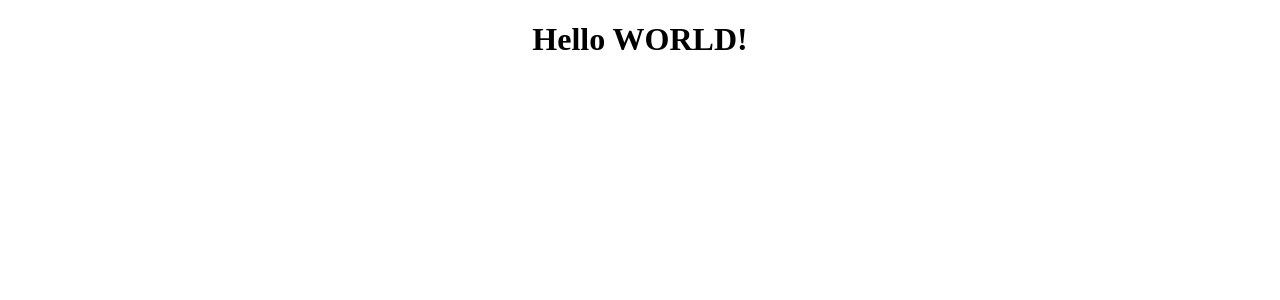
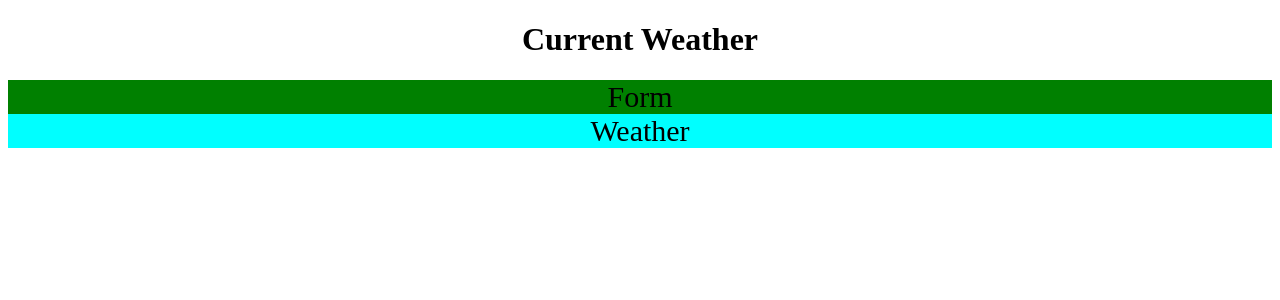
Before and after one commit to SasaMilicic/city-weather-app, a React (Create React App) app: page / in a window 1280 px wide. Shown: the top 300 px of the page. Built offline with nearby package versions, Linux system fonts and the light colour scheme; no server answers.

Commit message:
add basic components

```diff
--- a/src/App.js
+++ b/src/App.jsx
@@ -1,6 +1,8 @@
 import { useEffect } from 'react';
-import './App.css';
+import './style/style-app.css';
 import { getCityWeather } from './data/fetch-data';
+import Form from './components/Form';
+import Weather from './components/Weather';
 
 function App() {
   useEffect(() => {
@@ -8,8 +10,10 @@ function App() {
   }, []);
 
   return (
-    <div className="App">
-      <h1>Hello WORLD!</h1>
+    <div className="style-app">
+      <h1>Current Weather</h1>
+      <Form />
+      <Weather />
     </div>
   );
 }
--- /dev/null
+++ b/src/components/Form.jsx
@@ -0,0 +1,8 @@
+import React from 'react';
+import '../style/style-form.css';
+
+function Form() {
+  return <div className="style-form">Form</div>;
+}
+
+export default Form;
--- /dev/null
+++ b/src/components/Weather.jsx
@@ -0,0 +1,8 @@
+import React from 'react';
+import '../style/style-weather.css';
+
+function Weather() {
+  return <div className="style-weather">Weather</div>;
+}
+
+export default Weather;
--- a/src/App.css
+++ b/src/style/style-app.css
@@ -1,3 +1,3 @@
-.App {
+.style-app {
   text-align: center;
 }
--- /dev/null
+++ b/src/style/style-form.css
@@ -0,0 +1,4 @@
+.style-form {
+  background-color: green;
+  font-size: 30px;
+}
--- /dev/null
+++ b/src/style/style-weather.css
@@ -0,0 +1,4 @@
+.style-weather {
+  background-color: aqua;
+  font-size: 30px;
+}
```
